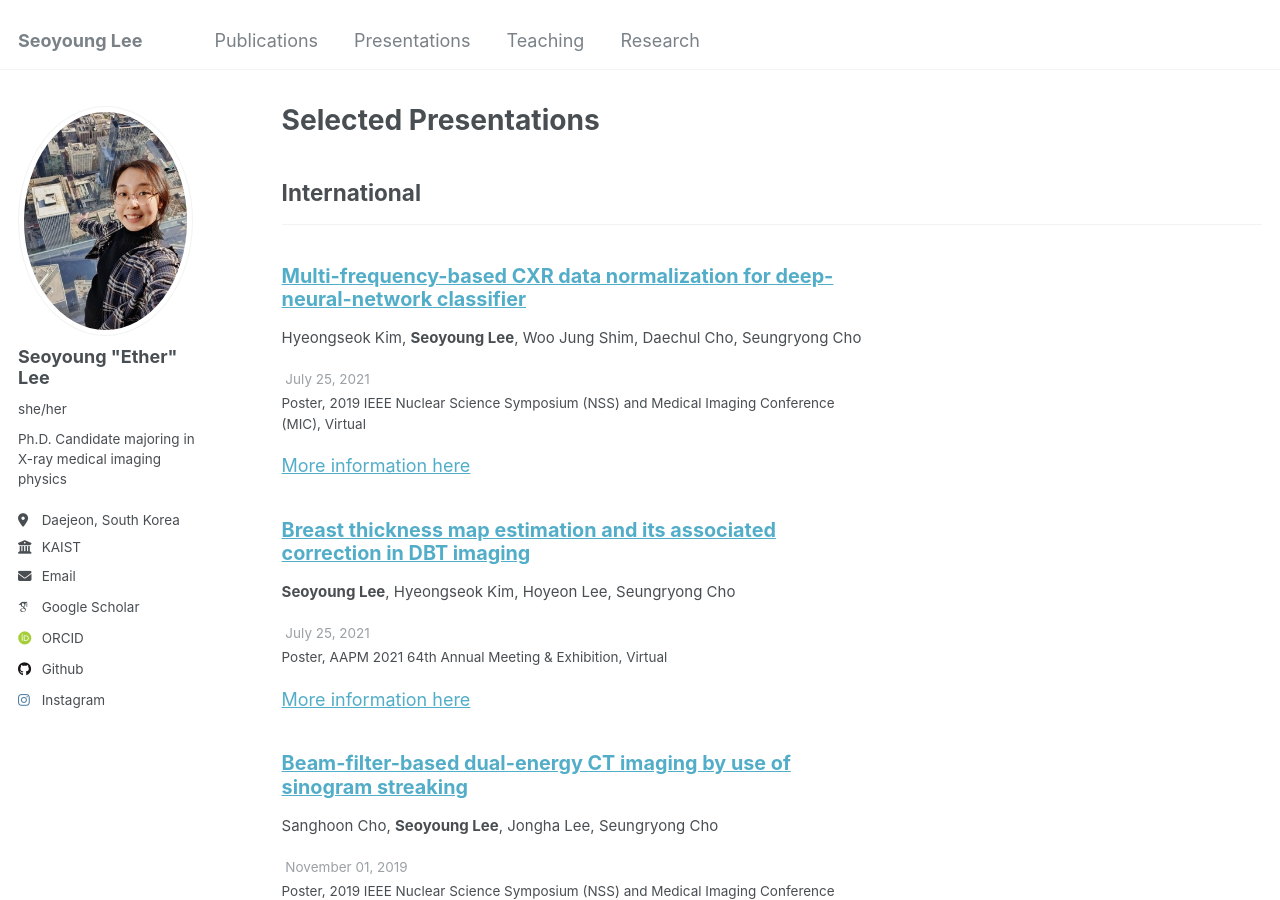
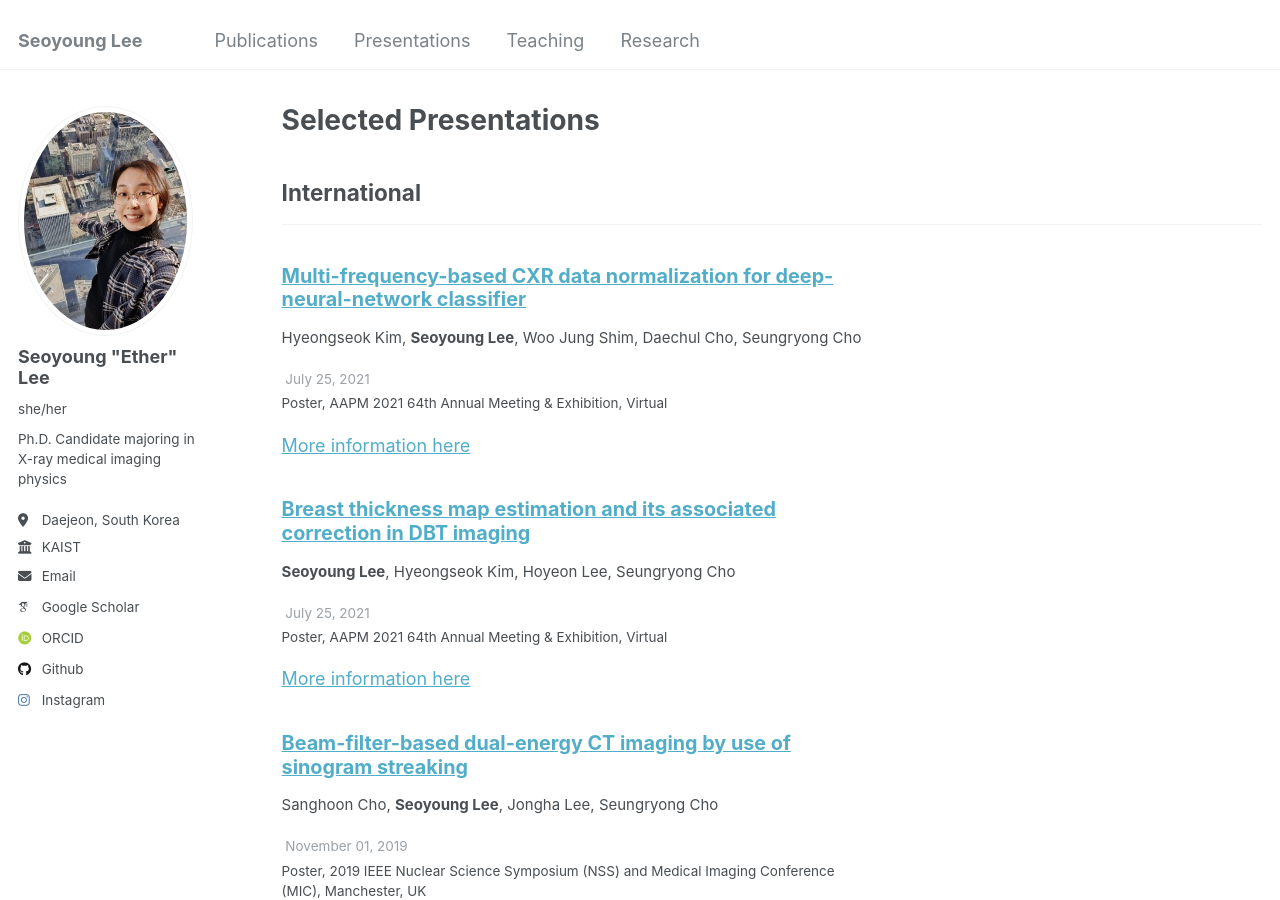
Before and after one commit to ether0/ether0.github.io, a Jekyll site: the page built from _pages/talks.html, in a window 1280 px wide and 900 px high. Built offline with Jekyll 4.4.1, drawn with Linux system fonts in a browser that asks for light colours; some web fonts are replaced.

Commit message:
Update 2021-07-25-Multi-frequency-based CXR data normalization for deep-neural-network classifier.md

```diff
--- a/_talks/2021-07-25-Multi-frequency-based CXR data normalization for deep-neural-network classifier.md
+++ b/_talks/2021-07-25-Multi-frequency-based CXR data normalization for deep-neural-network classifier.md
@@ -3,7 +3,7 @@ title: "Multi-frequency-based CXR data normalization for deep-neural-network cla
 collection: talks
 category: international
 permalink: /presentations/2021-07-25-Multi-frequency-based CXR data normalization for deep-neural-network classifier
-venue: "2019 IEEE Nuclear Science Symposium (NSS) and Medical Imaging Conference (MIC)"
+venue: "AAPM 2021 64th Annual Meeting & Exhibition"
 authors: 'Hyeongseok Kim, **Seoyoung Lee**, Woo Jung Shim, Daechul Cho, Seungryong Cho'
 type: Poster
 date: 2021-07-25
```
